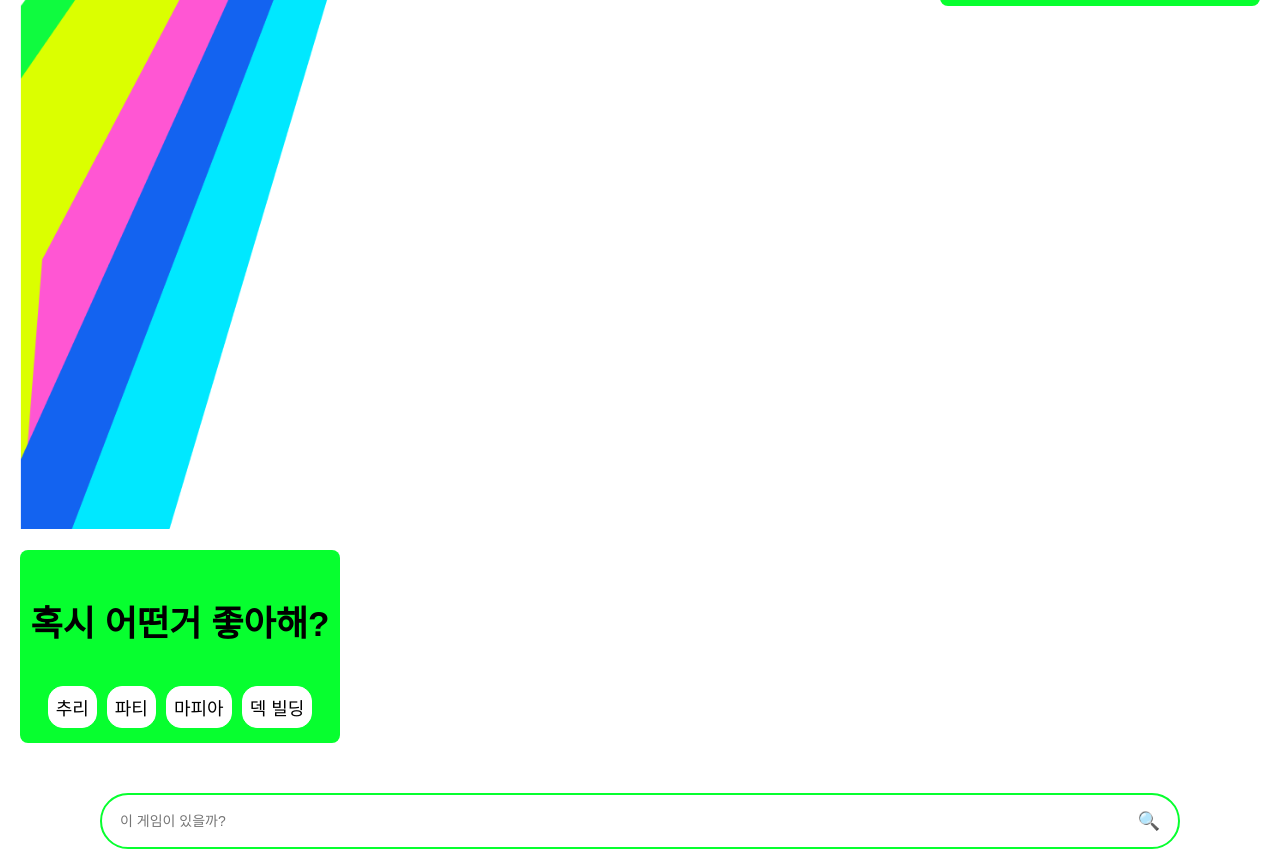
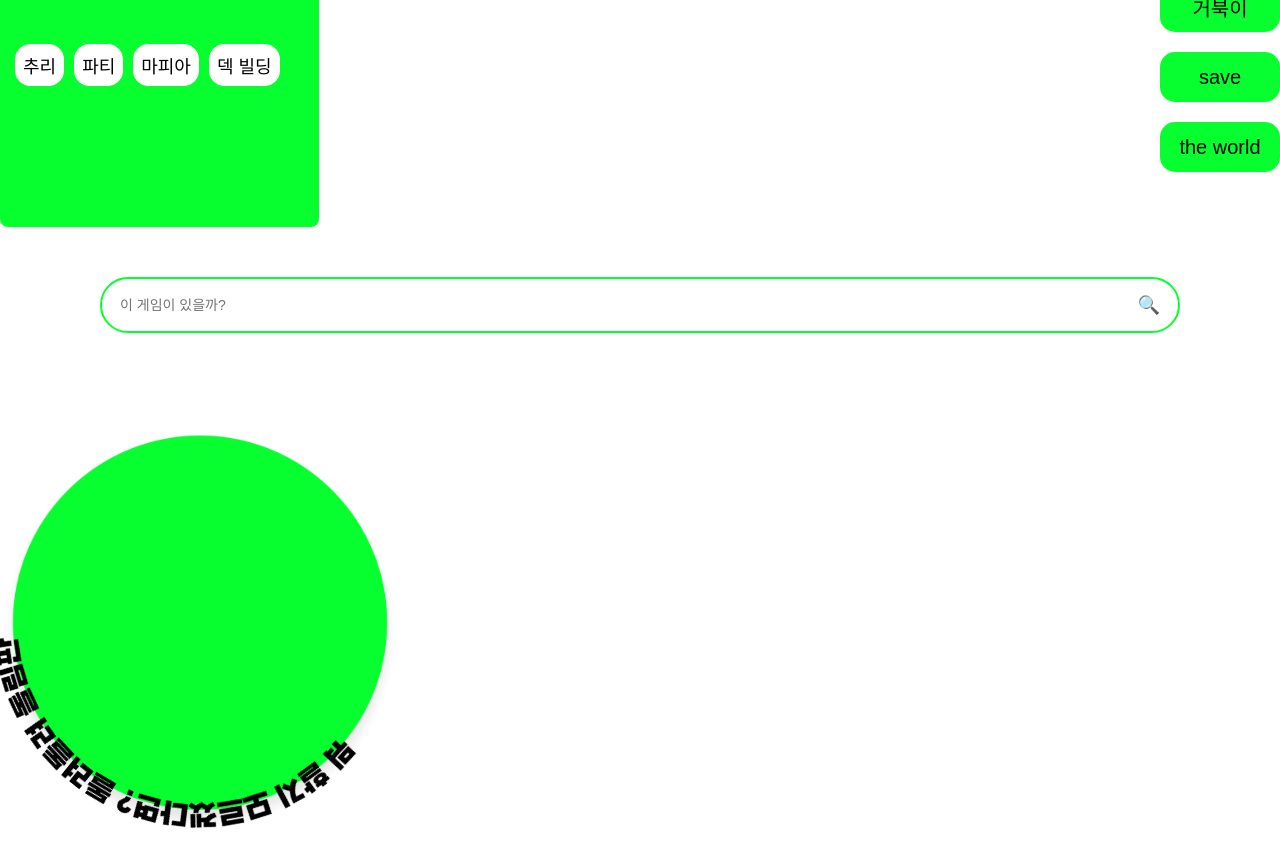
Before and after one commit to ddah0329/Tutle-BoardGameCafe, a React (Create React App) app: page / in a window 1280 px wide. Shown: the part 1380-2231 px from the top of the page. Built offline with nearby package versions, Linux system fonts and the light colour scheme; a web font is replaced by a local one.

Commit message:
fix(layout): 전체적으로 레이아웃 수정

```diff
--- a/src/App.css
+++ b/src/App.css
@@ -7,8 +7,31 @@
   font-style: normal;
 }
 
+/* 화면이 작아질 때 아이콘을 표시하도록 설정 */
+@media (max-width: 500px) {
+  /*500px 미만이 되면*/
+  .search-games {
+    margin-left: 20px;
+    margin-right: 20px;
+  }
+  .search-icon {
+    display: inline-block;
+  }
+}
+
+@media (max-width: 270px) {
+  /*270px 미만이 되면*/
+  .search-games {
+    margin-left: 5px;
+    margin-right: 5px;
+  }
+  .search-icon {
+    display: inline-block;
+  }
+}
+
+/*------------------------------------------------------*/
 .App {
-  text-align: center;
   height: 3000px;
   cursor: url('./Images/main_cursor.png'), auto;
   font-family: 'GangwonEduPowerExtraBoldA', sans-serif;
@@ -20,6 +43,7 @@
 
 /* header : 네비게이션*/
 header {
+  text-align: center;
   background-color: #282c34;
   padding: 3px;
   margin-left: 100px;
@@ -28,48 +52,45 @@ header {
   font-size: 10px;
 }
 
-/* top-part : 임시카드 */
-.header-scroll-img {
-  transform-origin: center;
-}
-
 .welcome-text h1 {
   font-weight: 900;
   font-size: 40px;
   line-height: 0.4;
-
 }
 
 .welcome-text {
-  margin: 200px;
+  margin-top: 200px;
+  text-align: center;
 }
 
-/*------mid-part-----------------*/
+/*------mid-top-part-----------------*/
+.mid-top-part {
+  display: flex;
+  align-items: center;
+  flex-wrap: wrap;
+  margin-top: 150px;
+}
+
 .how-many-are-you,
 .what-genre-do-you-like {
   display: flex;
   align-items: center;
   justify-content: space-between;
-  margin: 20px;
 }
 
 .turtleBeam {
-  margin-top: 100px;
   width: 60%;
-  transform: scaleX(-1);
-  z-index: 1;
 }
 
 .mid-slide-box {
-  justify-content: left;
   background-color: #07FF2F;
   padding: 10px;
   border-radius: 8px;
-  width: 300px; /* 박스의 너비에 맞게 조절 */
-  z-index: 2;
+  height: 300px;
   font-size: 30px;
   display: flex;
   flex-direction: column;
+  align-items: start;
 }
 
 .mid-slide-box p {
@@ -80,10 +101,45 @@ header {
   width: fit-content;
   border-radius: 15px; /* 모서리 둥글게 설정 */
   margin: 5px;
-  justify-content: left;
   font-size: 18px;
+}
 
+.card-deck {
+  position: absolute;
+  right: 0;
 }
+
+.box {
+  width: 100px;
+  height: 50px;
+  display: flex;
+  align-items: center; /*글씨 세로 기준중앙 정렬*/
+  justify-content: center;  /*글씨 가로 기준중앙 정렬*/
+  border-radius: 15px;
+  color: black;
+  background-color: #07ff2f;
+  font-size: 20px;
+  padding-inline: 10px;
+  margin-top: 20px;
+  transition: background-color 0.3s, color 0.3s;
+}
+
+/* 호버 시 스타일 변경 */
+.box:hover.turtle {
+  background-color: #00FFFF !important;
+  color: black !important;
+}
+
+.box:hover.save {
+  background-color: #DBFF00 !important;
+  color: black !important;
+}
+
+.box:hover.world {
+  background-color: #7000FF !important;
+  color: white !important;
+}
+
 
 /* mid-part: 검색어 창 */
 .search-games {
@@ -114,46 +170,25 @@ header {
   display: inline-block; /* 아이콘이 입력창 안에 있도록 */
 }
 
-/* 화면이 작아질 때 아이콘을 표시하도록 설정 */
-@media (max-width: 500px) {
-  /*500px 미만이 되면*/
-  .search-games {
-    margin-left: 20px;
-    margin-right: 20px;
-  }
-  .search-icon {
-    display: inline-block;
-  }
-}
-
-@media (max-width: 270px) {
-  /*270px 미만이 되면*/
-  .search-games {
-    margin-left: 5px;
-    margin-right: 5px;
-  }
-  .search-icon {
-    display: inline-block;
-  }
-}
-
 /* mid-part : 돌림판 */
 .dol-lim-pan {
   width: auto;
-  height: 200px;
-  margin-top: 30px;
+  height: auto;
+  margin-top: 100px;
 }
 
 .dollimpan-img,
 .dollimpan-text {
   position: absolute;
-  width: 200px;
-  height: 200px;
-  justify-content: center;
+  display: flex;
+
+  width: 400px;
+  height: 400px;
 }
 
 .dollimpan-img {
   z-index: 1;
+
 }
 
 .dollimpan-text {
@@ -170,7 +205,9 @@ header {
   }
 }
 
-/*히딘 bottompart*/
+/*히딘 bottom part*/
 .bottom-part p {
   font-size: 30px;
+  text-align: center;
+  margin-top: 600px;
 }
--- a/src/App.js
+++ b/src/App.js
@@ -6,10 +6,13 @@ import './App.css';
 import temporaryCard1 from './Images/temporary_card.png';
 import temporaryCard2 from './Images/temporary_card_2.png';
 import temporaryCard3 from './Images/temporary_card_3.png';
-import aPlaceForTurtle from './Images/img_aPlaceForTurtles.png';
 import turtleBeam from './Images/img_TurtleBeam.png';
 import dollimpanImg from './Images/dollimpan_img.png';
 import dollimpanText from './Images/dollimpan_text.png';
+import contactUs from './Images/contactUs.png';
+import instagramPNG from './Images/Instagram.png';
+import languageExchangeFront from './Images/languageExchangeFront.png';
+import languageExchangeBack from './Images/languageExchangeBack.png';
 
 function App() {
 
@@ -99,12 +102,11 @@ function App() {
             </div>
 
             {/*---중앙------------------------------------------*/}
-            <div className="mid-part">
+            <div className="mid-top-part">
                 {/*---몇 명이서 왔어--------------------------*/}
                 <div className="how-many-are-you">
                     {/* 왼쪽 이미지 */}
-                    <img src={turtleBeam} alt="Genre - Turtles Beam" className="turtleBeam"/>
-
+                        <img src={turtleBeam} alt="Genre - Turtles Beam" className="turtleBeam"/>
                     {/* 오른쪽 텍스트 박스 */}
                     <div className="mid-slide-box">
                         <h3>몇 명이서 왔어?</h3>
@@ -130,9 +132,17 @@ function App() {
                             <p>덱 빌딩</p>
                         </div>
                     </div>
-                    {/*<img src={turtleBeam} alt="Genre - Turtles Beam" className="left-image" />*/}
+                    <div className="card-deck">
+                        <div className="box turtle">거북이</div>
+                        <div className="box save">save</div>
+                        <div className="box world">the world</div>
+                    </div>
                 </div>
 
+            </div>
+
+
+            <div className="mid-bottom-part">
                 {/*---검색---------------------------------*/}
                 <div className="search-games">
                     <input type="text" placeholder="이 게임이 있을까?" className="search-input" />
@@ -149,7 +159,6 @@ function App() {
             {/*---하단------------------------------------------*/}
             <div className="bottom-part">
                 <p>거북이에서는 지금,,🐢</p>
-                <div className="bottom-three-cards"></div>
             </div>
         </div>
     );
```
Also changed, not shown: src/Images/img_TurtleBeam.png.
